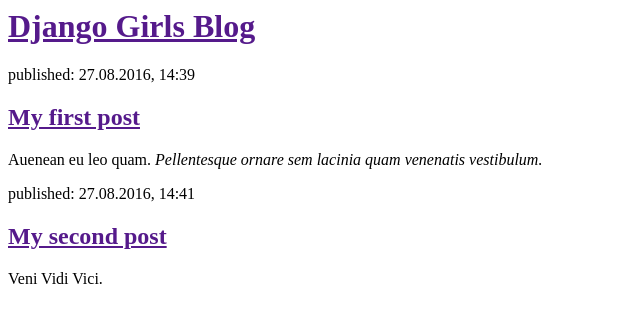
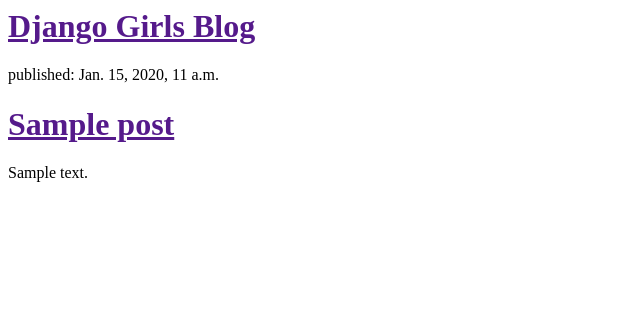
Before and after one commit to razmooz/my-first-blog, a Django app: template blog/templates/blog/post_list.html in a window 1280 px wide. Shown: the top 323 px of the page, without its empty margins (0-640 px from the left). Run offline with Django 3.2, Linux system fonts and the light colour scheme; the template is opened without the code that fills it: values that come from a table or form of the project are taken from there, others are empty; tables that the repository leaves empty hold one stand-in row (values such as "Sample post").

Commit message:
Modified templates to display posts from database 2.

```diff
--- a/blog/templates/blog/post_list.html
+++ b/blog/templates/blog/post_list.html
@@ -8,16 +8,14 @@
 			<h1><a href=""> Django Girls Blog </a></h1>
 		</div>
 
-		<div>
-			<p>published: 27.08.2016, 14:39</p>
-			<h2><a href="">My first post</a></h2>
-			<p>Auenean eu leo quam. <em>Pellentesque ornare sem lacinia quam venenatis vestibulum. </em></p>
-		</div>
+		{% for post in posts %}
+			<div>
+				<p>published: {{ post.published_date }}</p>
+				<h1><a href="">{{ post.title }}</a></h1>
+				<p>{{ post.text|linebreaksbr }}</p>
+			</div>
 
-		<div>
-			<p>published: 27.08.2016, 14:41</p>
-			<h2><a href="">My second post</a></h2>
-			<p> Veni Vidi Vici. </p>
+			{% endfor %}
 		</div>
 	</body>
 </html>
--- a/blog/views.py
+++ b/blog/views.py
@@ -1,6 +1,9 @@
 from django.shortcuts import render
+from django.utils import timezone
+from .models import Post
 
 # Create your views here.
 
 def post_list(request):
-	return render(request, 'blog/post_list.html', {})
+	posts = Post.objects.filter(published_date__lte=timezone.now()).order_by('published_date')
+	return render(request, 'blog/post_list.html', {'posts': posts})
```
Also changed, not shown: blog/models.py (+5 -5 lines).
